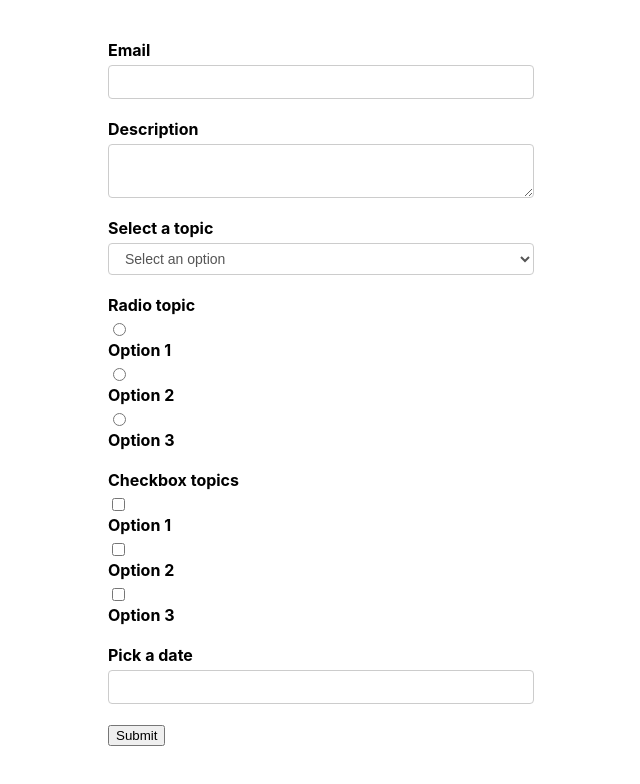
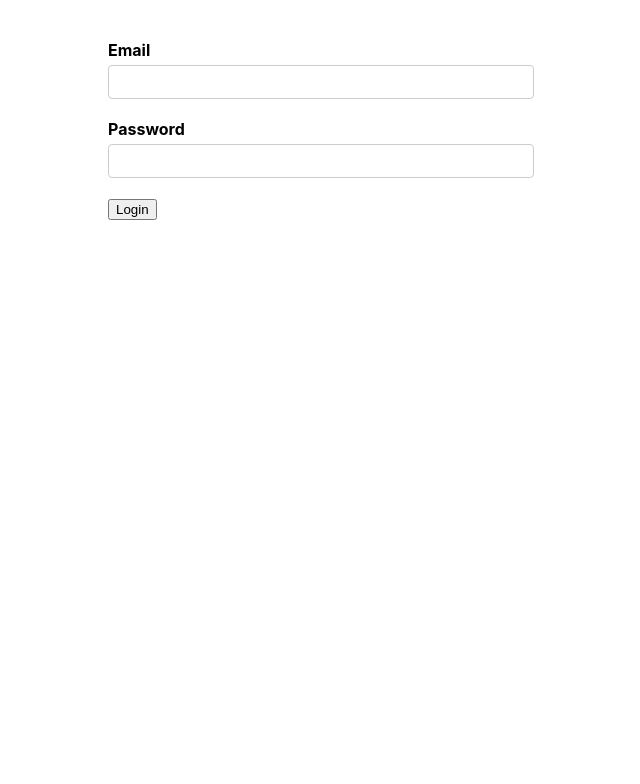
Before and after one commit to vapinedo/React-FormikDemo, a React (Create React App) app: page / in a window 1280 px wide. Shown: the top 784 px of the page, without its empty margins (319-959 px from the left). Built offline with nearby package versions, Linux system fonts and the light colour scheme.

Commit message:
[ADD] login form

```diff
--- a/src/App.css
+++ b/src/App.css
@@ -12,6 +12,7 @@
 
 input[type="text"],
 input[type="email"],
+input[type="password"],
 textarea,
 select {
   display: block;
--- a/src/App.js
+++ b/src/App.js
@@ -1,10 +1,13 @@
 import './App.css';
-import { FormikContainter } from './components/FormikContainter';
+// import { FormikContainter } from './components/FormikContainter';
+import LoginForm from './components/LoginForm';
 
-export const App = () => {
+const App = () => {
   return (
     <div className="App">
-      <FormikContainter />
+      <LoginForm />
     </div>
   );
 }
+
+export default App
--- a/src/components/FormikControl.js
+++ b/src/components/FormikControl.js
@@ -6,7 +6,7 @@
 import { RadioButton } from './RadioButton';
 import { CheckboxGroup } from './CheckboxGroup';
 
-export const FormikControl = (props) => {
+const FormikControl = (props) => {
     const { control, ...rest } = props;
 
     switch(control) {
@@ -19,3 +19,5 @@
         default:            return null;
     }
 }
+
+export default FormikControl
--- /dev/null
+++ b/src/components/LoginForm.js
@@ -0,0 +1,59 @@
+import React from 'react'
+import { Formik, Form } from 'formik'
+import * as Yup from 'yup'
+import FormikControl from './FormikControl'
+import '../App.css'
+
+const LoginForm = () => {
+
+    const initialValues = {
+        email: '',
+        password: ''
+    }
+
+    const validationSchema = Yup.object({
+        email: Yup
+            .string()
+            .email('Invalid email format')
+            .required('Required'),
+        password: Yup.string().required('Required')
+    })
+
+    const onSubmit = values => {
+        console.log('Form data', values)
+    }
+
+    return (
+        <div>
+            <Formik
+                initialValues={initialValues}
+                validationSchema={validationSchema}
+                onSubmit={onSubmit}
+            >
+                {formik => (
+                    <Form>
+                        <FormikControl
+                            control='input'
+                            type='email'
+                            label='Email'
+                            name='email'
+                        />
+
+                        <FormikControl
+                            control='input'
+                            type='password'
+                            label='Password'
+                            name='password'
+                        />
+
+                        <button type='submit' disabled={!formik.isValid}>
+                            Login
+                        </button>
+                    </Form>
+                )}
+            </Formik>
+        </div>
+    )
+}
+
+export default LoginForm
--- a/src/index.js
+++ b/src/index.js
@@ -1,7 +1,7 @@
 import React from 'react';
 import ReactDOM from 'react-dom';
 import './index.css';
-import { App } from './App';
+import App from './App';
 import reportWebVitals from './reportWebVitals';
 
 ReactDOM.render(
```
